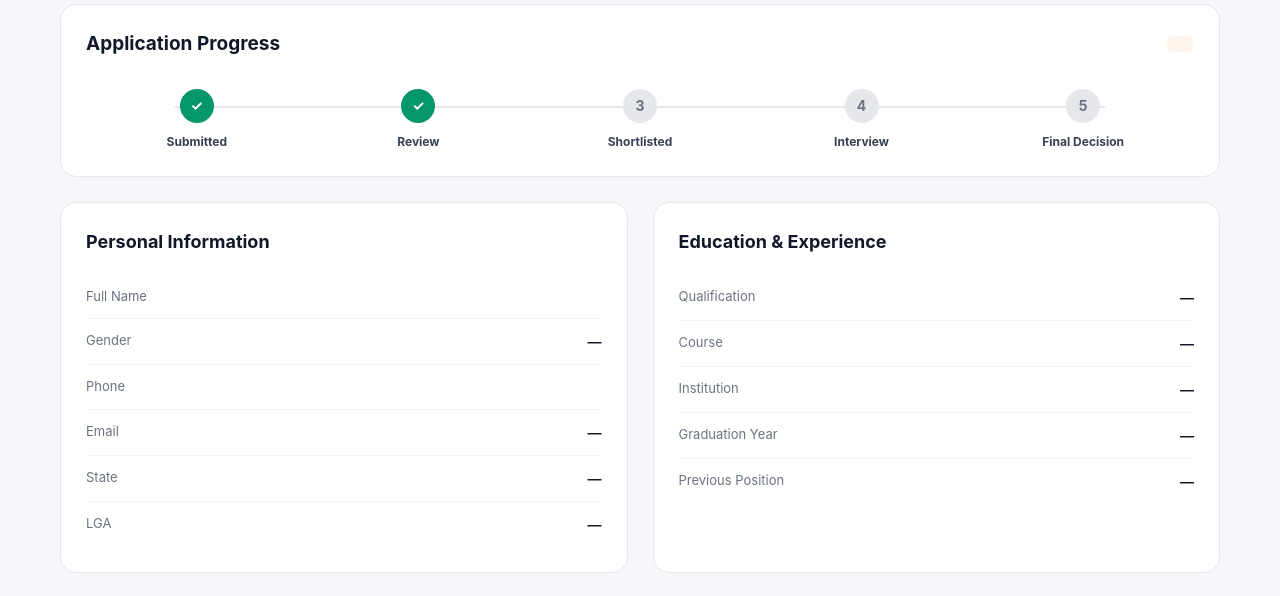
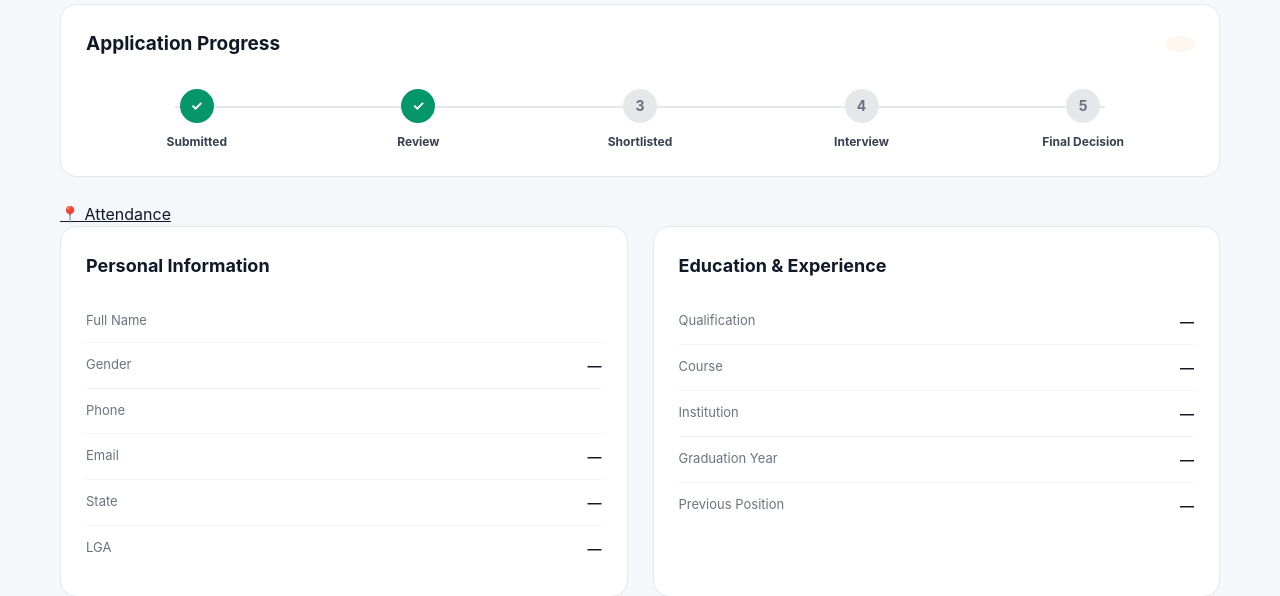
Before and after one commit to ifelodun/AV-KING-REGISTRATION, a Flask app: template templates/applicant_portal.html in a window 1280 px wide. Shown: the part 286-882 px from the top of the page. Run offline with Flask 3, Linux system fonts and the light colour scheme; the template is opened without the code that fills it, so the values that code supplies are empty.

Commit message:
Add attendance link to applicant portal

```diff
--- a/templates/applicant_portal.html
+++ b/templates/applicant_portal.html
@@ -743,6 +743,13 @@
 
     </div>
 
+    <a
+    href="{{ url_for('applicant_attendance') }}"
+    class="portal-menu-link"
+>
+    <span>📍</span>
+    <span>Attendance</span>
+</a>
 
     <!-- =====================================================
          SHORTLISTED NOTICE
```
